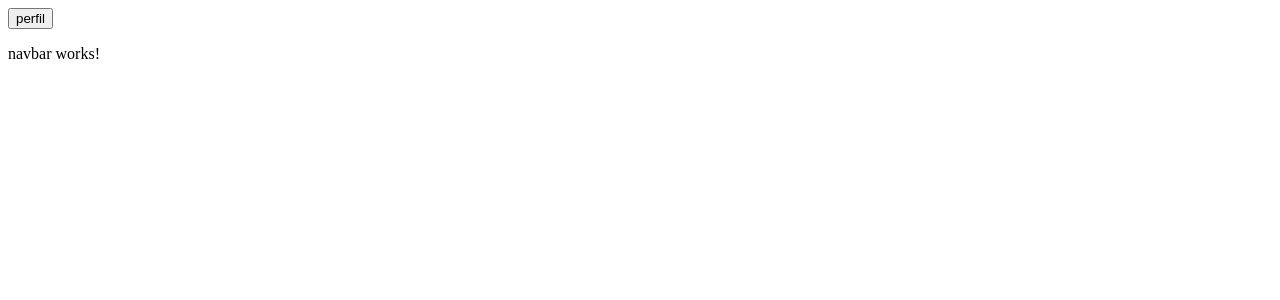
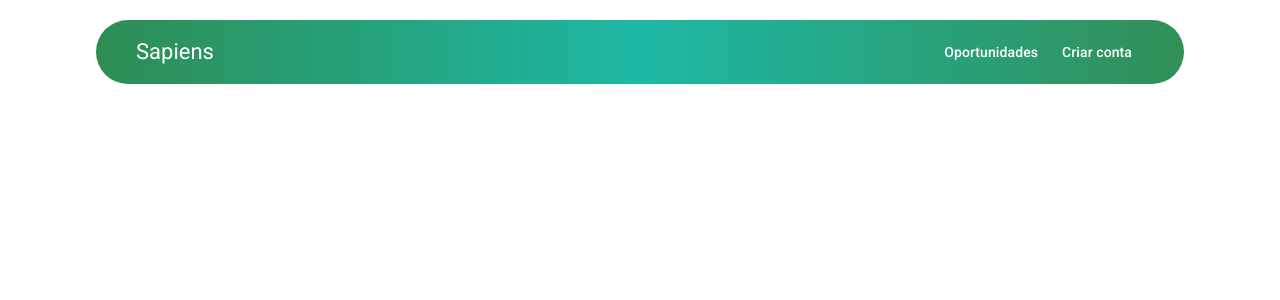
Before and after one commit to jmbsfc/sapiens, an Angular app: page / in a window 1280 px wide. Shown: the top 300 px of the page. Built offline with nearby package versions, Linux system fonts and the light colour scheme.

Commit message:
2nd commit
-added placeholder navbar

```diff
--- a/angular.json
+++ b/angular.json
@@ -27,6 +27,7 @@
               }
             ],
             "styles": [
+              "@angular/material/prebuilt-themes/azure-blue.css",
               "src/styles.css"
             ],
             "scripts": []
@@ -85,6 +86,7 @@
               }
             ],
             "styles": [
+              "@angular/material/prebuilt-themes/azure-blue.css",
               "src/styles.css"
             ],
             "scripts": []
--- a/package.json
+++ b/package.json
@@ -11,10 +11,12 @@
   "private": true,
   "dependencies": {
     "@angular/animations": "^19.0.0",
+    "@angular/cdk": "^19.0.1",
     "@angular/common": "^19.0.0",
     "@angular/compiler": "^19.0.0",
     "@angular/core": "^19.0.0",
     "@angular/forms": "^19.0.0",
+    "@angular/material": "^19.0.1",
     "@angular/platform-browser": "^19.0.0",
     "@angular/platform-browser-dynamic": "^19.0.0",
     "@angular/router": "^19.0.0",
--- a/src/app/app.config.ts
+++ b/src/app/app.config.ts
@@ -2,7 +2,8 @@ import { ApplicationConfig, provideZoneChangeDetection } from '@angular/core';
 import { provideRouter } from '@angular/router';
 
 import { routes } from './app.routes';
+import { provideAnimationsAsync } from '@angular/platform-browser/animations/async';
 
 export const appConfig: ApplicationConfig = {
-  providers: [provideZoneChangeDetection({ eventCoalescing: true }), provideRouter(routes)]
+  providers: [provideZoneChangeDetection({ eventCoalescing: true }), provideRouter(routes), provideAnimationsAsync()]
 };
--- a/src/app/app.routes.ts
+++ b/src/app/app.routes.ts
@@ -1,6 +1,8 @@
 import { Routes } from '@angular/router';
 import { PerfilComponent } from './components/perfil/perfil.component';
+import { OportunidadesComponent } from './components/oportunidades/oportunidades.component';
 
 export const routes: Routes = [
-    {path:'perfil', component: PerfilComponent}
+    {path:'perfil', component: PerfilComponent},
+    {path:'oportunidades', component: OportunidadesComponent}
 ];
--- a/src/app/components/navbar/navbar.component.css
+++ b/src/app/components/navbar/navbar.component.css
@@ -0,0 +1,19 @@
+.mat-toolbar{
+    background: rgb(2,0,36);
+    background: linear-gradient(90deg, rgba(2,0,36,1) 0%, rgba(9,121,54,0.8519782913165266) 0%, rgba(4,176,154,0.8995973389355743) 50%, rgba(9,121,54,0.835171568627451) 100%);
+    color:white;
+    flex-direction: row;
+    justify-content: space-between;
+    position: sticky;
+
+    margin: auto;
+    top: 20px;
+    padding: 0px 40px;
+    border-radius: 50px;
+    width: 85%;
+
+}
+
+.container-navbar a{
+    color:white;
+}
--- a/src/app/components/navbar/navbar.component.html
+++ b/src/app/components/navbar/navbar.component.html
@@ -1,4 +1,11 @@
-<nav>
-    <button routerLink = '/perfil'>perfil</button>
-    <p>navbar works!</p>
-</nav>
+<mat-toolbar class="mat-toolbar">
+
+    <span>Sapiens</span>
+
+    <div class="container-navbar">
+        <a mat-button routerLink="/oportunidades">Oportunidades</a>
+        <a mat-button routerLink="/perfil">Criar conta</a>
+    </div>
+
+
+  </mat-toolbar>
--- a/src/app/components/navbar/navbar.component.ts
+++ b/src/app/components/navbar/navbar.component.ts
@@ -1,9 +1,11 @@
 import { Component, OnInit } from '@angular/core';
 import { RouterLink } from '@angular/router';
+import {MatToolbarModule} from '@angular/material/toolbar';
+import {MatButtonModule} from '@angular/material/button';
 
 @Component({
   selector: 'app-navbar',
-  imports: [RouterLink],
+  imports: [RouterLink, MatToolbarModule, MatButtonModule],
   templateUrl: './navbar.component.html',
   styleUrl: './navbar.component.css'
 })
--- /dev/null
+++ b/src/app/components/oportunidades/oportunidades.component.html
@@ -0,0 +1 @@
+<p>oportunidades works!</p>
--- a/src/index.html
+++ b/src/index.html
@@ -7,8 +7,10 @@
   <meta name="viewport" content="width=device-width, initial-scale=1">
   <link rel="icon" type="image/x-icon" href="favicon.ico">
 
+  <link href="https://fonts.googleapis.com/css2?family=Roboto:wght@300;400;500&display=swap" rel="stylesheet">
+  <link href="https://fonts.googleapis.com/icon?family=Material+Icons" rel="stylesheet">
 </head>
-<body>
+<body class="mat-typography">
   <app-root></app-root>
 </body>
 </html>
--- a/src/styles.css
+++ b/src/styles.css
@@ -1 +1,4 @@
 /* You can add global styles to this file, and also import other style files */
+
+html, body { height: 100%; }
+body { margin: 0; font-family: Roboto, "Helvetica Neue", sans-serif; }
```
Also changed, not shown: src/app/components/oportunidades/oportunidades.component.ts (added, +11 -0 lines), src/app/components/oportunidades/oportunidades.component.css (added), 2 other files (tests, documents, lock files or other folders).
